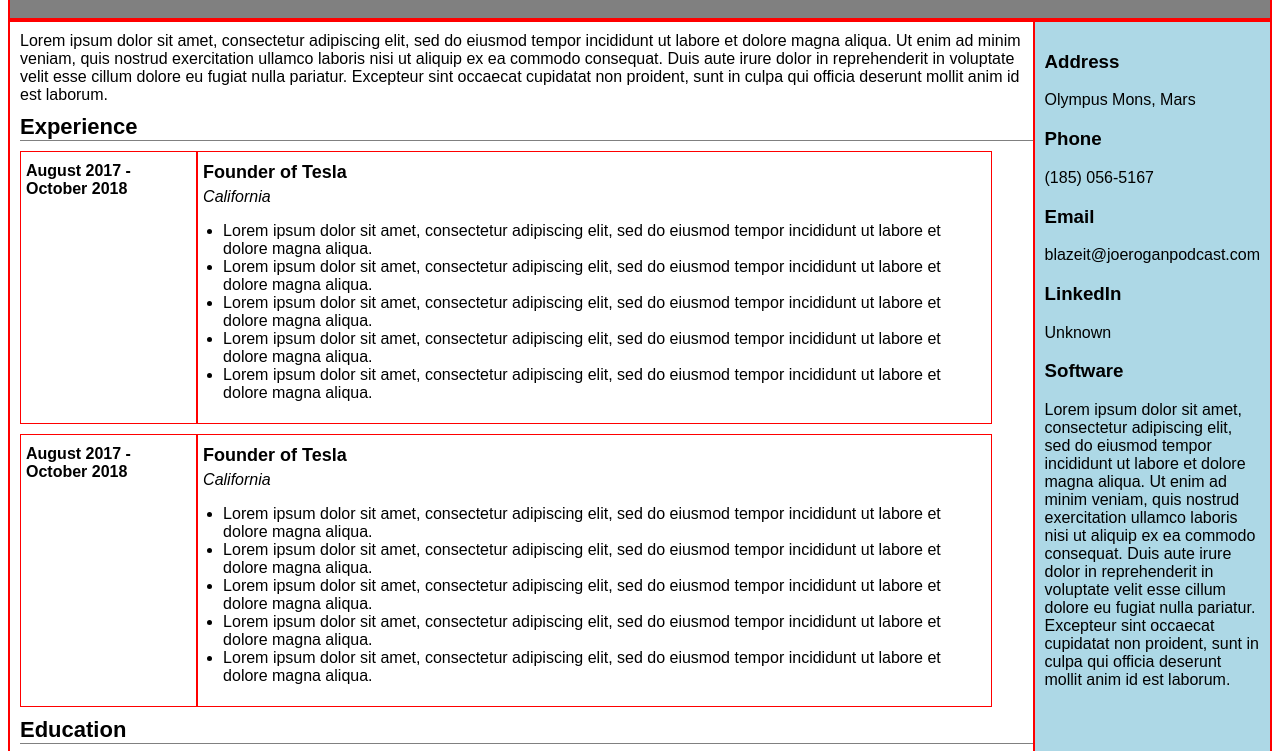
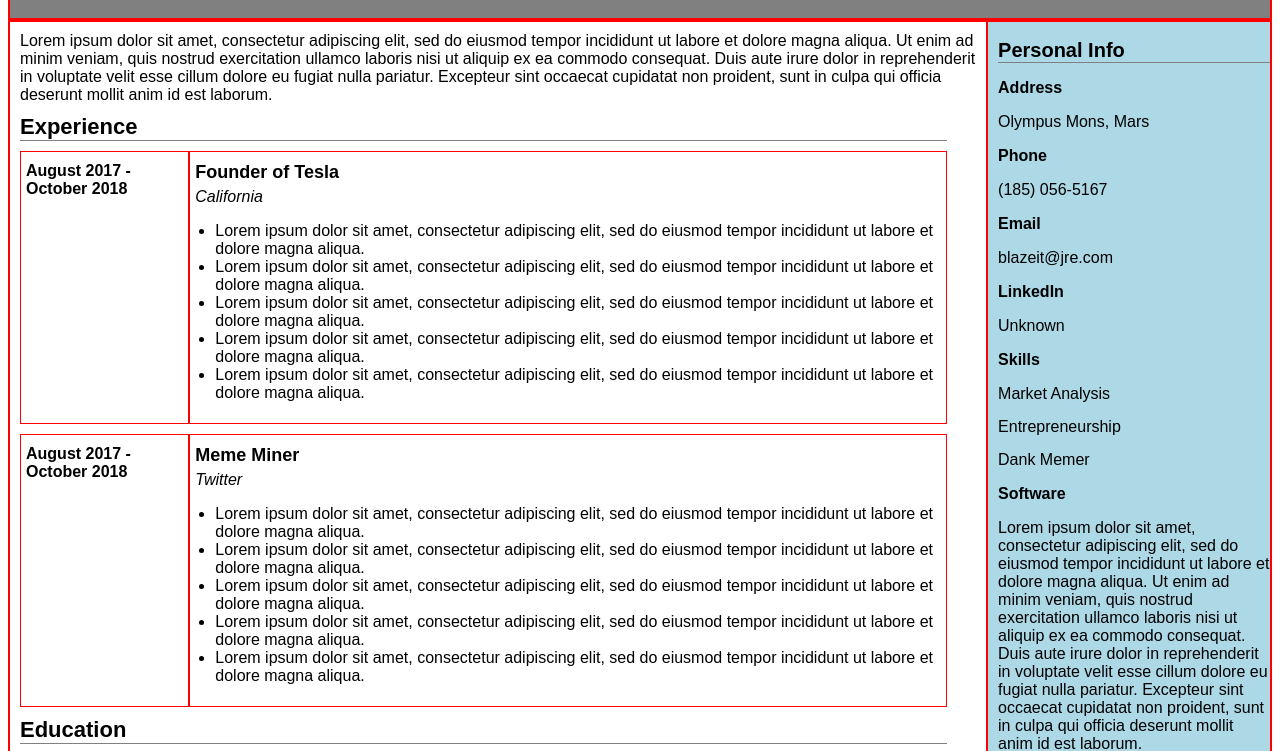
Before and after one commit to bwdurst/ACA_web101_Bobby_Durst, a plain HTML site: page src/wireframes/resume.html in a window 1280 px wide. Shown: the part 138-889 px from the top of the page. Drawn offline with Linux system fonts and the light colour scheme.

Commit message:
Cleaning up week 2 assignment bugs

```diff
--- a/src/media-queries/styles.css
+++ b/src/media-queries/styles.css
@@ -139,6 +139,7 @@ body {
 
   .main p {
     font-size: 19;
+    max-width: 1020;
   }
 
   .top-stories {
@@ -153,4 +154,10 @@ body {
   .top-stories h2 {
     border-bottom: 1px solid black;
   }
+
+  .image {
+    max-width: 1100;
+    margin: auto;
+    padding: 0;
+  }
 }
--- a/src/wireframes/resume-style.css
+++ b/src/wireframes/resume-style.css
@@ -1,5 +1,6 @@
 * {
   box-sizing: border-box;
+  font-family: Arial, Helvetica, sans-serif;
 }
 
 .main {
@@ -8,7 +9,6 @@
   border: 1px solid red;
   background: paleturquoise;
   display: flex;
-  font-family: Arial, Helvetica, sans-serif;
 }
 
 .details {
@@ -42,11 +42,24 @@
 
 .info {
   background: lightblue;
-  padding: 10px;
+  padding-left: 10px;
   border: 1px solid red;
-  width: 25%;
+  width: 70%;
   height: auto;
   position: inherit;
+}
+
+.info h2 {
+  font-size: 20;
+  border-bottom: 1px solid gray;
+}
+
+.info h3 {
+  font-size: 16;
+}
+
+.info p {
+  margin: 15 0;
 }
 
 h1 {
@@ -108,4 +121,5 @@ ul {
   font-size: 22;
   padding: 10 0 0;
   font-weight: bold;
+  margin-right: 4%;
 }
--- a/src/wireframes/resume.html
+++ b/src/wireframes/resume.html
@@ -36,8 +36,8 @@
           <p>August 2017 - <br> October 2018</p>
         </div>
         <div class="job-details">
-          <p id="job-title">Founder of Tesla</p>
-          <p id="job-location">California</p>
+          <p id="job-title">Meme Miner</p>
+          <p id="job-location">Twitter</p>
           <UL>
             <li>Lorem ipsum dolor sit amet, consectetur adipiscing elit, sed do eiusmod tempor incididunt ut labore et dolore magna aliqua.</li>
             <li>Lorem ipsum dolor sit amet, consectetur adipiscing elit, sed do eiusmod tempor incididunt ut labore et dolore magna aliqua.</li>
@@ -50,10 +50,10 @@
       <p class="section">Education</p>
       <div class="experience">
           <div class="dates">
-            <p>August 2017 - <br> October 2018</p>
+            <p>Dec. 20, 2012 - <br> Dec. 20, 2012</p>
           </div>
           <div class="job-details">
-            <p id="job-title">Founder of Tesla</p>
+            <p id="job-title">Mean Streets of Silicon Valley</p>
             <UL>
               <li>Lorem ipsum dolor sit amet, consectetur adipiscing elit, sed do eiusmod tempor incididunt ut labore et dolore magna aliqua.</li>
               <li>Lorem ipsum dolor sit amet, consectetur adipiscing elit, sed do eiusmod tempor incididunt ut labore et dolore magna aliqua.</li>
@@ -77,14 +77,19 @@
         </div>
     </div>
     <div class="info">
+      <h2>Personal Info</h2>
       <h3>Address</h3>
       <p>Olympus Mons, Mars</p>
       <h3>Phone</h3>
       <p>(185) 056-5167</p>
       <h3>Email</h3>
-      <p>blazeit@joeroganpodcast.com</p>
+      <p>blazeit@jre.com</p>
       <h3>LinkedIn</h3>
       <P>Unknown</P>
+      <h3>Skills</h3>
+        <p>Market Analysis</p>
+        <p>Entrepreneurship</p>
+        <p>Dank Memer</p>
       <h3>Software</h3>
       <p>Lorem ipsum dolor sit amet, consectetur adipiscing elit, sed do eiusmod tempor incididunt ut labore et dolore magna aliqua. Ut enim ad minim veniam, quis nostrud exercitation ullamco laboris nisi ut aliquip ex ea commodo consequat. Duis aute irure dolor in reprehenderit in voluptate velit esse cillum dolore eu fugiat nulla pariatur. Excepteur sint occaecat cupidatat non proident, sunt in culpa qui officia deserunt mollit anim id est laborum.</p>
     </div>
```
